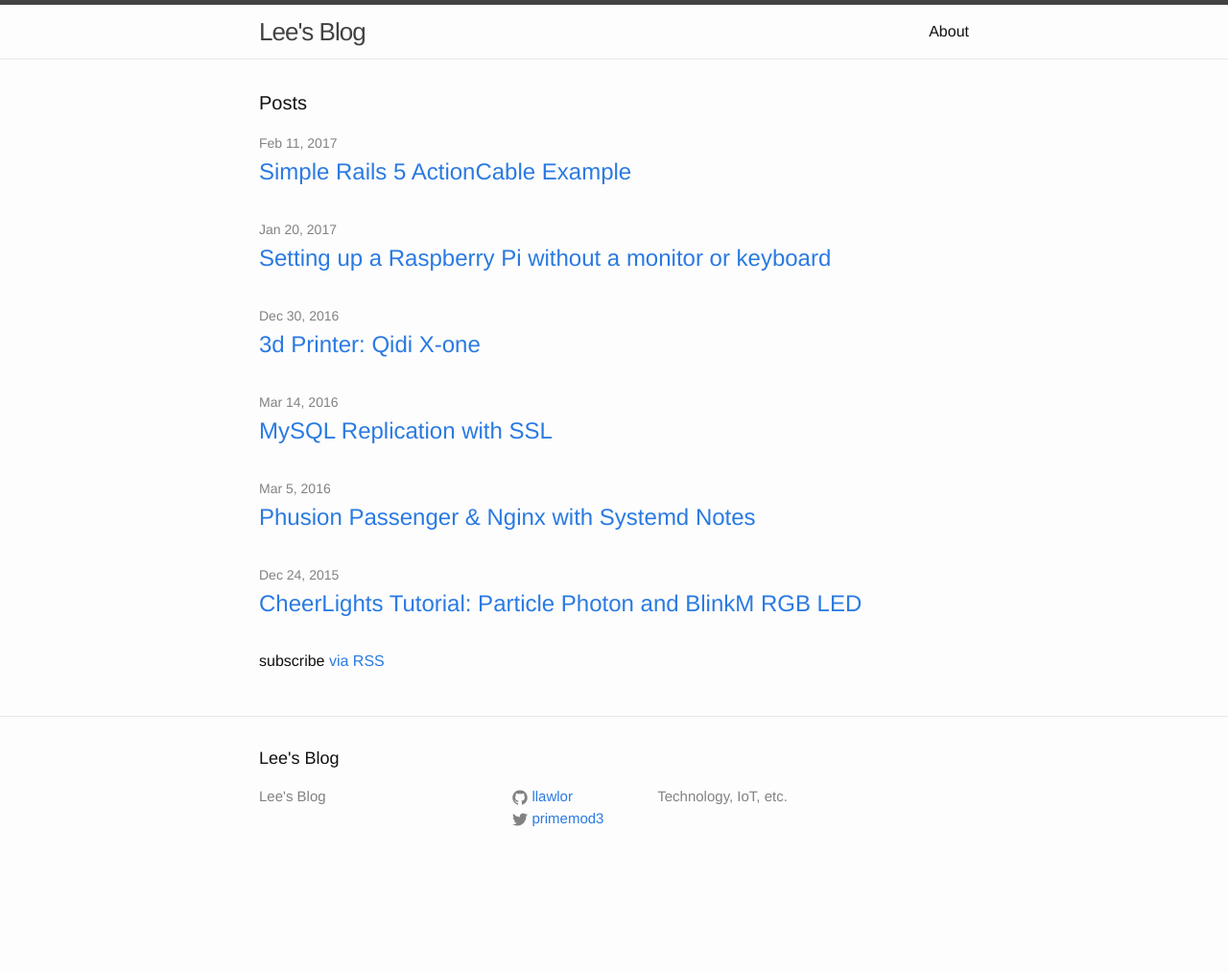
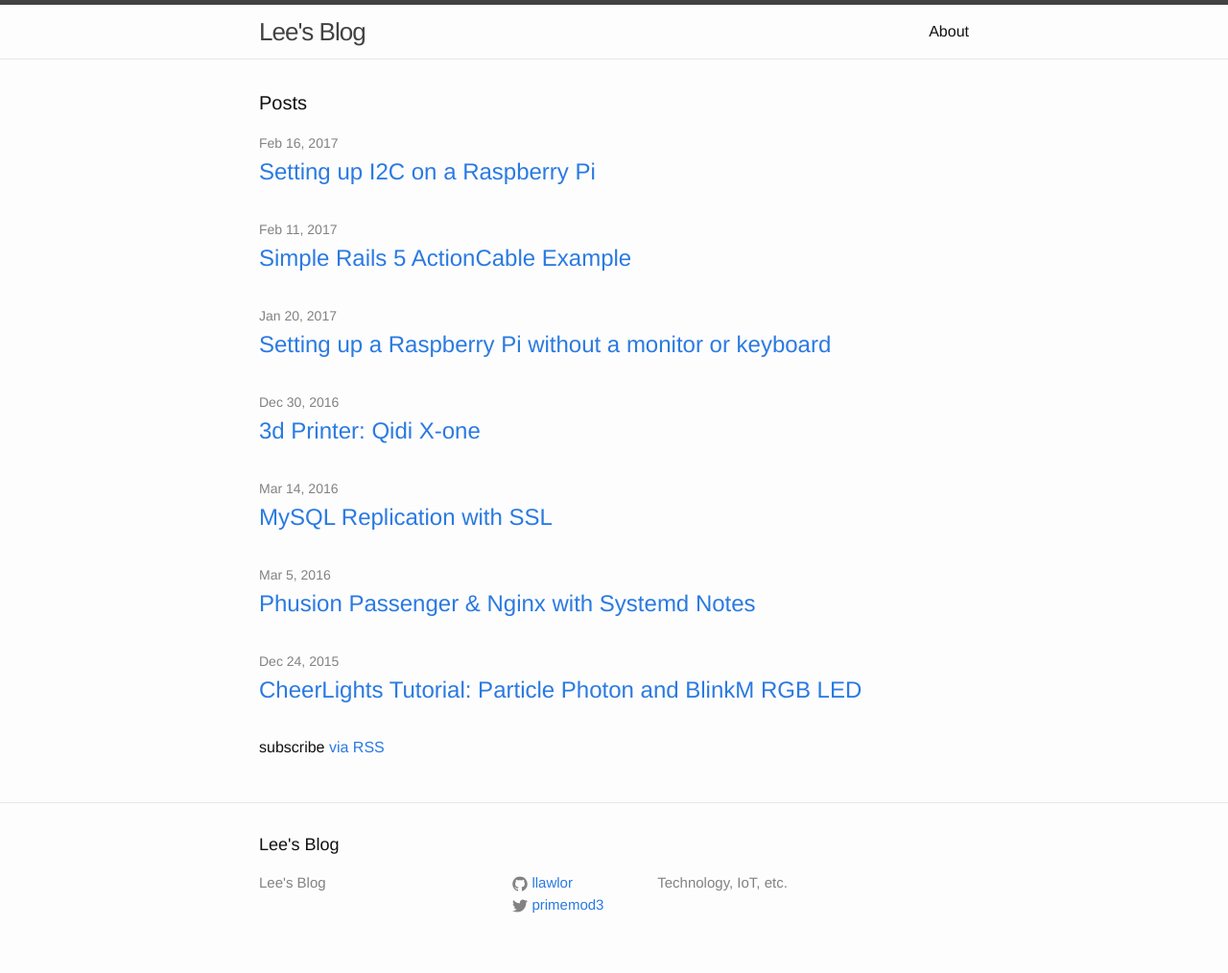
Before and after one commit to llawlor/llawlor.github.io, a Jekyll site: the page built from index.html, in a window 1280 px wide. Shown: the whole page at 96% size. Built offline with Jekyll 4.4.1, drawn with Linux system fonts in a browser that asks for light colours; before the commit the page ends 924 px from its top, so only the background shows below that.

Commit message:
publish new article

```diff
--- a/_drafts/raspberry_pi_i2c.markdown
+++ b/_posts/2017-02-16-raspberry-pi-i2c.markdown
@@ -3,6 +3,7 @@ layout: post
 comments: true
 tags:
 - "Raspberry Pi"
+- "I2C"
 title:  "Setting up I2C on a Raspberry Pi"
 ---
 
```
